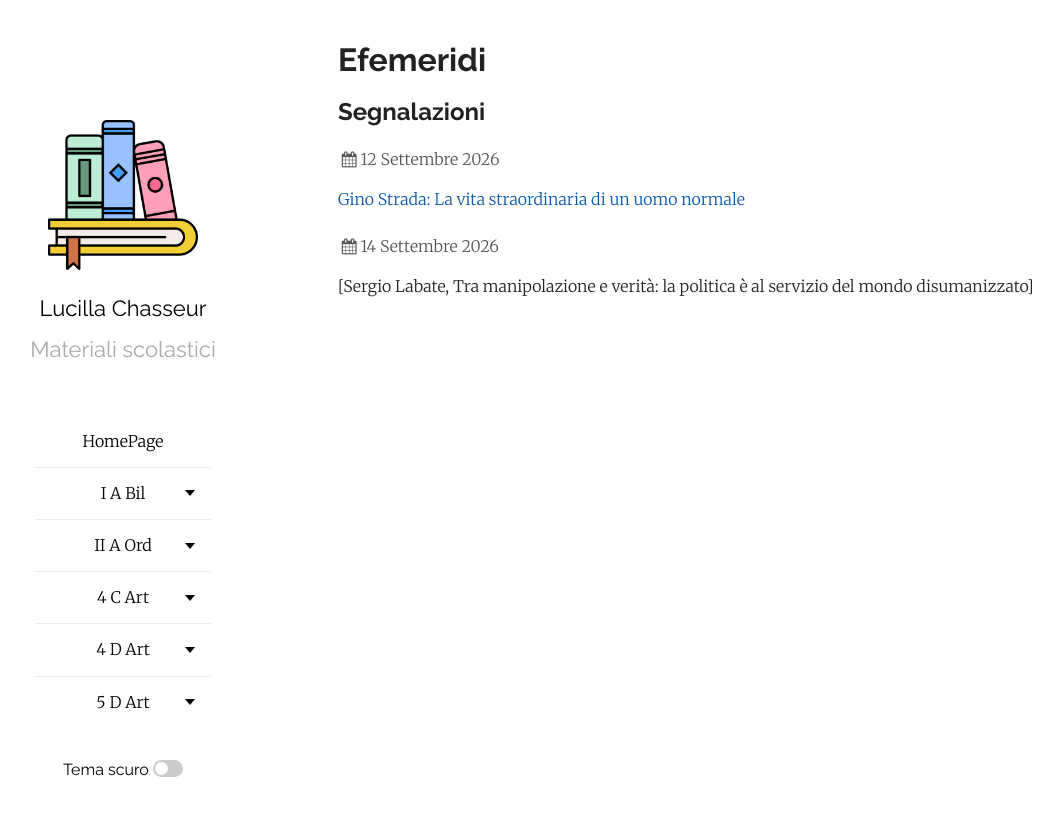
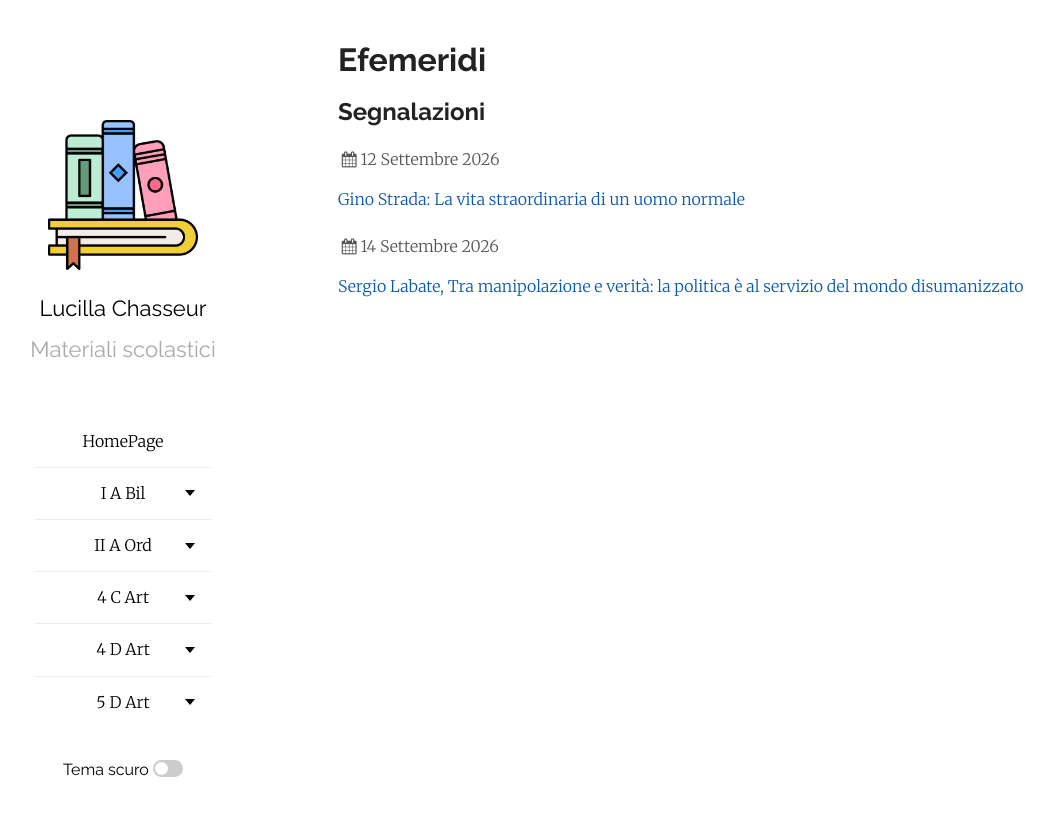
Before and after one commit to efemeridi/efemeridi.github.io, a Jekyll site: the page built from index.md, in a window 1280 px wide. Shown: the top 816 px of the page, without its empty margins (62-1125 px from the left). Built offline with Jekyll 4.4.1, drawn with Linux system fonts in a browser that asks for light colours; our own code applies the rules of GitHub Pages for plain Markdown files; part of the change alters nothing that is shown.

```diff
--- a/index.md
+++ b/index.md
@@ -9,4 +9,4 @@ layout: page
 <div class="post-date"><i class="icon-calendar"></i>12 Settembre 2026</div>
 [Gino Strada: La vita straordinaria di un uomo normale](https://open.spotify.com/episode/2Y0OZA5t6NLfxWEzNZBnlI?si=c0de5a4971844b57/)
 <div class="post-date"><i class="icon-calendar"></i>14 Settembre 2026</div>
-[Sergio Labate, Tra manipolazione e verità: la politica è al servizio del mondo disumanizzato]
+[Sergio Labate, Tra manipolazione e verità: la politica è al servizio del mondo disumanizzato](/materiali/segnalazioni/Sergio_Labate_Tra_manipolazione_e_verita_politica_ al servizio_del mondo_disumanizzato.pdf)
```
